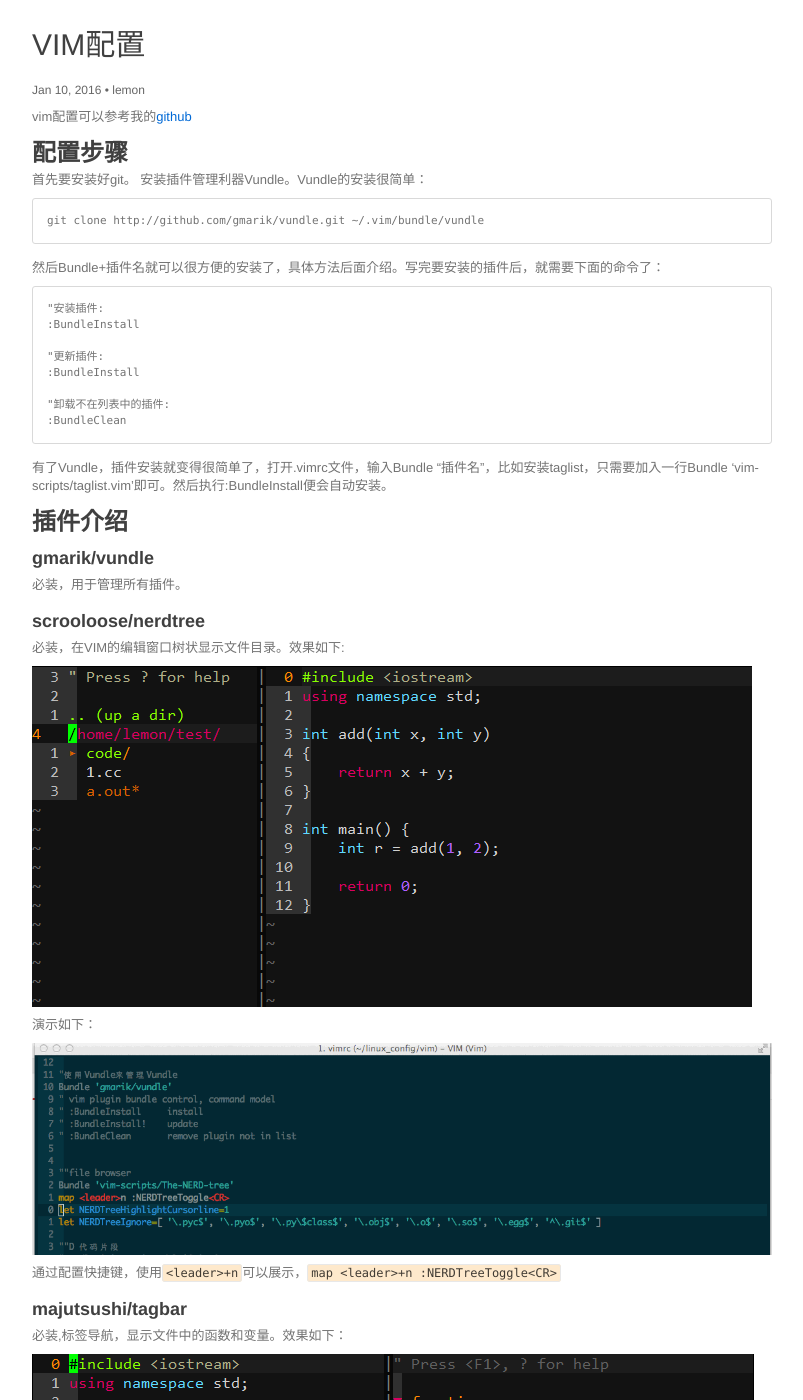
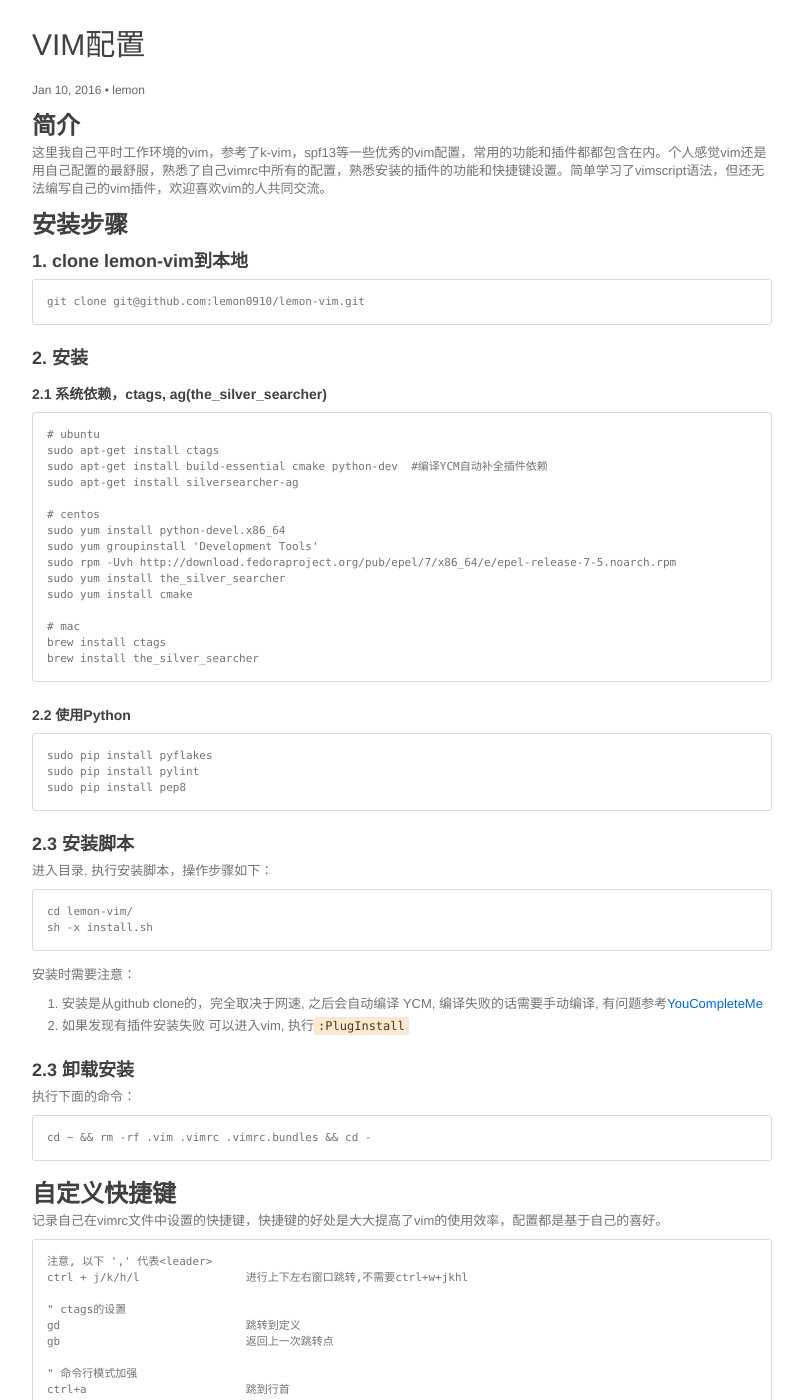
Before and after one commit to lemon0910/lemon0910.github.io, a Jekyll site: the page built from _posts/2016-01-10-vim-config.markdown, in a window 1280 px wide and 1400 px high, scrolled down 190 px. Shown: the whole window, without its empty margins (238-1041 px from the left). Built offline with Jekyll 4.4.1, drawn with Linux system fonts in a browser that asks for light colours; some of the changed text lies outside the part shown.

Commit message:
修改vim-config文章

````diff
--- a/_posts/2016-01-10-vim-config.markdown
+++ b/_posts/2016-01-10-vim-config.markdown
@@ -6,37 +6,128 @@ author:     "lemon"
 categories: 工具
 ---
 
-vim配置可以参考我的[github](https://github.com/lemon0910/lemon-vim)
+## 简介
 
-## 配置步骤
+这里我自己平时工作环境的vim，参考了k-vim，spf13等一些优秀的vim配置，常用的功能和插件都都包含在内。个人感觉vim还是用自己配置的最舒服，熟悉了自己vimrc中所有的配置，熟悉安装的插件的功能和快捷键设置。简单学习了vimscript语法，但还无法编写自己的vim插件，欢迎喜欢vim的人共同交流。
 
-首先要安装好git。
-安装插件管理利器Vundle。Vundle的安装很简单：
+## 安装步骤
 
-	git clone http://github.com/gmarik/vundle.git ~/.vim/bundle/vundle
+### 1. clone lemon-vim到本地
 
-然后Bundle+插件名就可以很方便的安装了，具体方法后面介绍。写完要安装的插件后，就需要下面的命令了：
+```
+git clone git@github.com:lemon0910/lemon-vim.git
+```
 
-	"安装插件:
-	:BundleInstall
+### 2. 安装
 
-	"更新插件:
-	:BundleInstall
+##### 2.1 系统依赖，ctags, ag(the_silver_searcher)
 
-	"卸载不在列表中的插件:
-	:BundleClean
+```
+# ubuntu
+sudo apt-get install ctags
+sudo apt-get install build-essential cmake python-dev  #编译YCM自动补全插件依赖
+sudo apt-get install silversearcher-ag
 
-有了Vundle，插件安装就变得很简单了，打开.vimrc文件，输入Bundle "插件名"，比如安装taglist，只需要加入一行Bundle 'vim-scripts/taglist.vim'即可。然后执行:BundleInstall便会自动安装。
+# centos
+sudo yum install python-devel.x86_64
+sudo yum groupinstall 'Development Tools'
+sudo rpm -Uvh http://download.fedoraproject.org/pub/epel/7/x86_64/e/epel-release-7-5.noarch.rpm
+sudo yum install the_silver_searcher
+sudo yum install cmake
 
-## 插件介绍
+# mac
+brew install ctags
+brew install the_silver_searcher
+```
+
+##### 2.2 使用Python
+
+```
+sudo pip install pyflakes
+sudo pip install pylint
+sudo pip install pep8
+```
+
+### 2.3 安装脚本
+
+进入目录, 执行安装脚本，操作步骤如下：
+
+```
+cd lemon-vim/
+sh -x install.sh
+```
+
+安装时需要注意：
+
+1. 安装是从github clone的，完全取决于网速, 之后会自动编译 YCM, 编译失败的话需要手动编译, 有问题参考[YouCompleteMe](https://github.com/Valloric/YouCompleteMe)
+2. 如果发现有插件安装失败 可以进入vim, 执行`:PlugInstall`
+
+### 2.3 卸载安装
+
+执行下面的命令：
+```
+cd ~ && rm -rf .vim .vimrc .vimrc.bundles && cd -
+```
+
+## 自定义快捷键
+
+记录自己在vimrc文件中设置的快捷键，快捷键的好处是大大提高了vim的使用效率，配置都是基于自己的喜好。
+
+```
+注意, 以下 ',' 代表<leader>
+ctrl + j/k/h/l                进行上下左右窗口跳转,不需要ctrl+w+jkhl
+
+" ctags的设置
+gd                            跳转到定义
+gb                            返回上一次跳转点
+
+" 命令行模式加强
+ctrl+a                        跳到行首
+ctrl+e                        跳到行尾
+
+,q                            退出
+,wq                           保存退出
+,ww                           保存文件
+
+,+数字                        切换到对应数字的tab
+Alt+tab                      进行tab的切换
+Alt+c                        清空所有的tab
+ctrl+t                       新建tab
+
+ctrl+r                       执行程序，目前支持c，c++，sh，python和go
+,y                           复制选中区到系统剪切板中
+ctrl+n                       相对/绝对行号切换
+```
+
+## 插件
+
+### 插件管理
+
+使用 [vim-plug](https://github.com/junegunn/vim-plug) 管理插件。
+`vim-plug` 常见问题: [vim-plug faq](https://github.com/junegunn/vim-plug/wiki/faq)，关于YouCompleteMe安装问题[YCM timeout](https://github.com/junegunn/vim-plug/wiki/faq#youcompleteme-timeout)。
+管理插件的命令：
+
+```
+:PlugInstall     install                      安装插件
+:PlugUpdate      install or update            更新插件
+:PlugClean       remove plugin not in list    删除本地无用插件
+:PlugUpgrade     Upgrade vim-plug itself      升级本身
+:PlugStatus      Check the status of plugins  查看插件状态
+```
+
+### 插件列表
 
 ### gmarik/vundle
 
-必装，用于管理所有插件。
+[项目地址](https://github.com/VundleVim/Vundle.vim)
+
+用于管理所有插件，和plug类似。
 
 ### scrooloose/nerdtree
 
-必装，在VIM的编辑窗口树状显示文件目录。效果如下:
+[项目地址](https://github.com/scrooloose/nerdtree)
+
+在VIM的编辑窗口树状显示文件目录。效果如下:
 
 ![nerdtree](/images/vim-config/1.png)
 
@@ -44,11 +135,13 @@ vim配置可以参考我的[github](https://github.com/lemon0910/lemon-vim)
 
 ![nerdtreegif](/images/vim-config/2.gif)
 
-通过配置快捷键，使用`<leader>+n`可以展示，`map <leader>+n :NERDTreeToggle<CR>`
+通过配置快捷键，使用`<leader>n`可以展示目录。
 
 ### majutsushi/tagbar
 
-必装,标签导航，显示文件中的函数和变量。效果如下：
+[项目地址](https://github.com/majutsushi/tagbar)
+
+标签导航，显示文件中的函数和变量。效果如下：
 
 ![tag](/images/vim-config/3.png)
 
@@ -56,24 +149,32 @@ vim配置可以参考我的[github](https://github.com/lemon0910/lemon-vim)
 
 ![tagbargif](/images/vim-config/4.gif)
 
-配置`<leader>+t`用于展示tagbar。
+配置`<leader>t`用于展示tagbar。
 
 ### kien/ctrlp.vim
+
+[项目地址](https://github.com/kien/ctrlp.vim)
 
 非常强大，可以根据关键词查找相应的文件。
 演示如下：
 
 ![ctrlp](/images/vim-config/5.gif)
 
-配置`<leader>+p`来唤醒该插件。
+配置`<leader>p`来唤醒该插件。
 
-### Lokaltog/vim-powerline
+### vim-airline/vim-airline和vim-airline/vim-airline-themes
+
+[airline项目地址](https://github.com/vim-airline/vim-airline)
+
+[airline-themes项目地址](https://github.com/vim-airline/vim-airline-themes)
 
 用于美观状态栏，演示如下：
 
-![powerline](/images/vim-config/6.png)
+![airline](/images/vim-config/6.gif)
 
 ### kien/rainbow_parentheses.vim
+
+[项目地址](https://github.com/kien/rainbow_parentheses.vim)
 
 括号高亮，演示如下：
 
@@ -81,31 +182,120 @@ vim配置可以参考我的[github](https://github.com/lemon0910/lemon-vim)
 
 ### Lokaltog/vim-easymotion
 
-必装，快速转到指定位置，提高效率神器。演示如下：
+[项目地址](https://github.com/easymotion/vim-easymotion)
+
+快速转到指定位置，提高效率神器。演示如下：
 
 ![easy-motion](/images/vim-config/8.gif)
 
-设置`<leader>+<leader>+w`
-
 ### Valloric/YouCompleteMe
 
-YCM是目前最好的自动补全插件，用起来非常的爽，大大提高了写代码的效率。安装的时候要求vim的版本在7.3.584 以上。具体的步骤请参考 [官方文档](https://github.com/Valloric/YouCompleteMe)。
+[项目地址](https://github.com/Valloric/YouCompleteMe)
 
-### AWESOMEVIM
+YCM是目前最好的自动补全插件，用起来非常的爽，大大提高了写代码的效率。安装的时候要求vim的版本在7.3.584 以上。演示如下：
 
-[vimawesome](http://vimawesome.com/)这个网站有很多vim插件的介绍和安装，可以多浏览选取自己喜欢的插件，自己多尝试才能选到自己喜欢的插件。
+![YCM](/images/vim-config/9.gif)
 
-## 主题介绍
+对于每个项目，YCM可以定制配置文件，参考项目[YCM-Generator](https://github.com/rdnetto/YCM-Generator)进行快速设置。
 
-vim下面比较流行的两个主题是molokai和solarized。我比较喜欢molokai。
+### lfv89/vim-interestingwords
+
+[项目地址](https://github.com/lfv89/vim-interestingwords)
+
+高亮光标下的word，可以同时高亮多个，用不同的颜色显示。演示如下：
+
+![interestingwords](/images/vim-config/10.png)
+
+### Raimondi/delimitMate
+
+[项目地址](https://github.com/Raimondi/delimitMate)
+
+自动补全引号，括号等。
+
+### scrooloose/nerdcommenter
+
+[项目地址](https://github.com/scrooloose/nerdcommenter)
+
+快速的添加和去除注释，快捷键`<leader>cc`添加注释，`<leader>c<space>`取消注释。
+
+### matze/vim-move
+
+[项目地址](https://github.com/matze/vim-move)
+
+快速移动选中的行。演示如下：
+
+![vim-move](/images/vim-config/11.gif)
+
+### a.vim
+
+[项目地址](https://github.com/vim-scripts/a.vim)
+
+快速的进行.h和.c文件进行切换，在编写c和c++程序时比较实用，文件切换非常快速。
+
+### sirver/ultisnips
+
+[项目地址](https://github.com/SirVer/ultisnips)
+
+别名定义，可以更高效的编写代码，需要将别名牢记在心。演示如下：
+
+![ultisnips](/images/vim-config/12.gif)
+
+### mbbill/undotree
+
+[项目地址](https://github.com/mbbill/undotree)
+
+将撤销的操作按照日志的形式展示出来，并可以切换到每一个撤销点。演示如下：
+
+![undotree](/images/vim-config/13.png)
+
+使用`<leader>u`可以查看撤销操作日志。
+
+### rking/ag.vim
+
+[项目地址](https://github.com/rking/ag.vim)
+
+使用ag命令搜索代替grep搜索，搜索更加的快速高效。
+
+### brookhong/cscope.vim
+
+[项目地址](https://github.com/brookhong/cscope.vim)
+
+帮助创建和更新cscope的database的插件，无需自己配置cscope，非常方便。
+
+### conradirwin/vim-bracketed-paste
+
+[项目地址](https://github.com/ConradIrwin/vim-bracketed-paste)
+
+在vim中粘贴往往会导致格式错误，vim-bracketed-paste会处理相关问题，无需每次粘贴都输入`:paste`。
+
+### skywind3000/asyncrun.vim
+
+[项目地址](https://github.com/skywind3000/asyncrun.vim)
+
+在后台异步的执行任务，如编译连接等。使用`<leader>ar`唤醒，使用`<leader>co`查看执行结果。
+
+### Shougo/neocomplete.vim
+
+[项目地址](https://github.com/Shougo/neocomplete.vim)
+
+另一款比较流行的代码自动补全插件，需要vim支持lua。因为YCM安装要求太多，所以使用neocomplete作为备选方案。
+
+## vim主题
+
+vim下面比较流行的两个主题是molokai和solarized。
 molokai主题：
 
-![molokai](/images/vim-config/11.png)
+![molokai](/images/vim-config/30.png)
 
 solarized主题：
 
-![solarized](/images/vim-config/10.png)
+![solarized](/images/vim-config/31.png)
 
-## .vimrc
+## 参考内容
 
-.vimrc是vim的配置文件，配置信息都写在这个文件里面。点击[vimrc](https://github.com/lemon0910/lemon-vim/blob/master/vimrc)可以查看我的vim配置。
+1. vimrc文件布局`vimrc+vimrc.bundles`配置方式参考 [maximum-awesome](https://github.com/square/maximum-awesome)
+2. install.sh 参考`spf13-vim` 的`bootstrap.sh` [spf13-vim](https://github.com/spf13/spf13-vim)
+3. 插件管理使用[Vundle](https://github.com/gmarik/Vundle.vim)
+4. 自动补全 [YCM](https://github.com/Valloric/YouCompleteMe)
+5. 配色主题 [vimcolor](http://vimcolors.com/)
+6. 插件挑选 [VimAwesome](http://vimawesome.com/)
````
Also changed, not shown: images/vim-config/10.png, images/vim-config/11.gif (added), images/vim-config/12.gif (added), images/vim-config/13.png (added), images/vim-config/30.png (added), images/vim-config/31.png (added), images/vim-config/6.gif (added), images/vim-config/9.gif (added).
